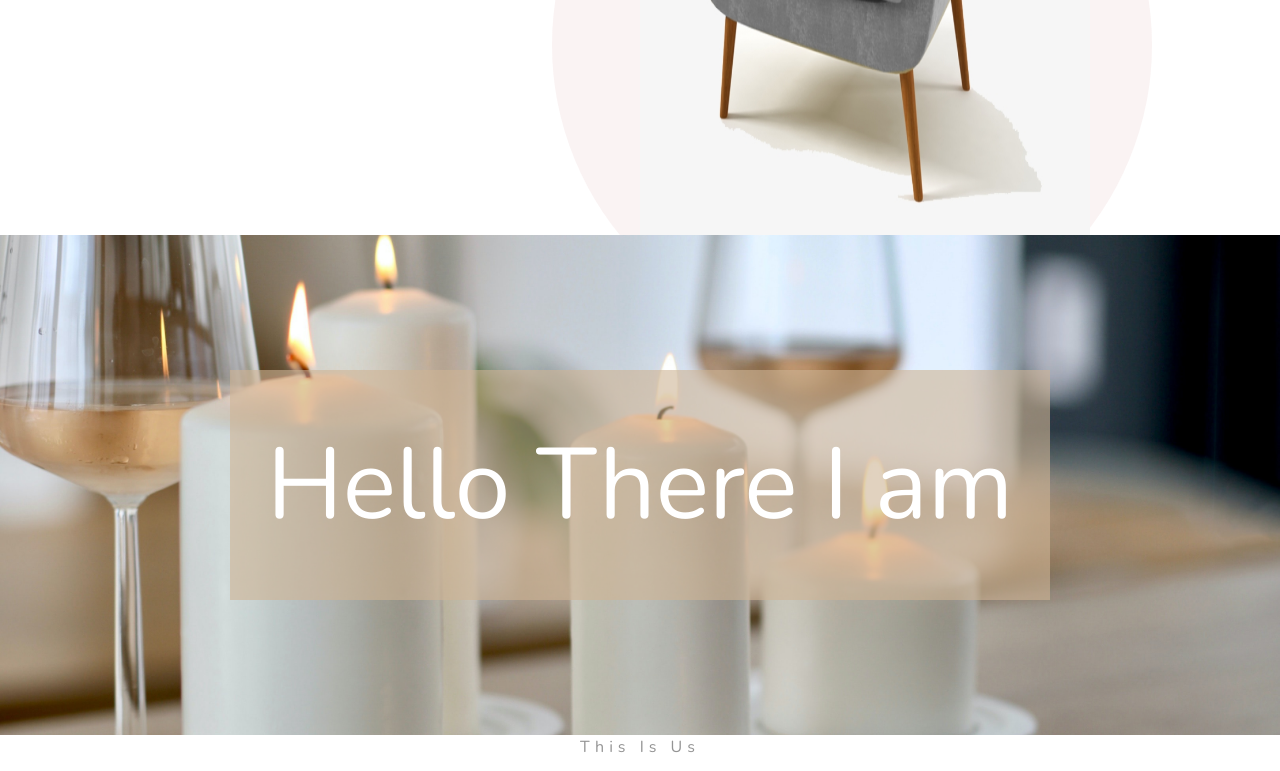
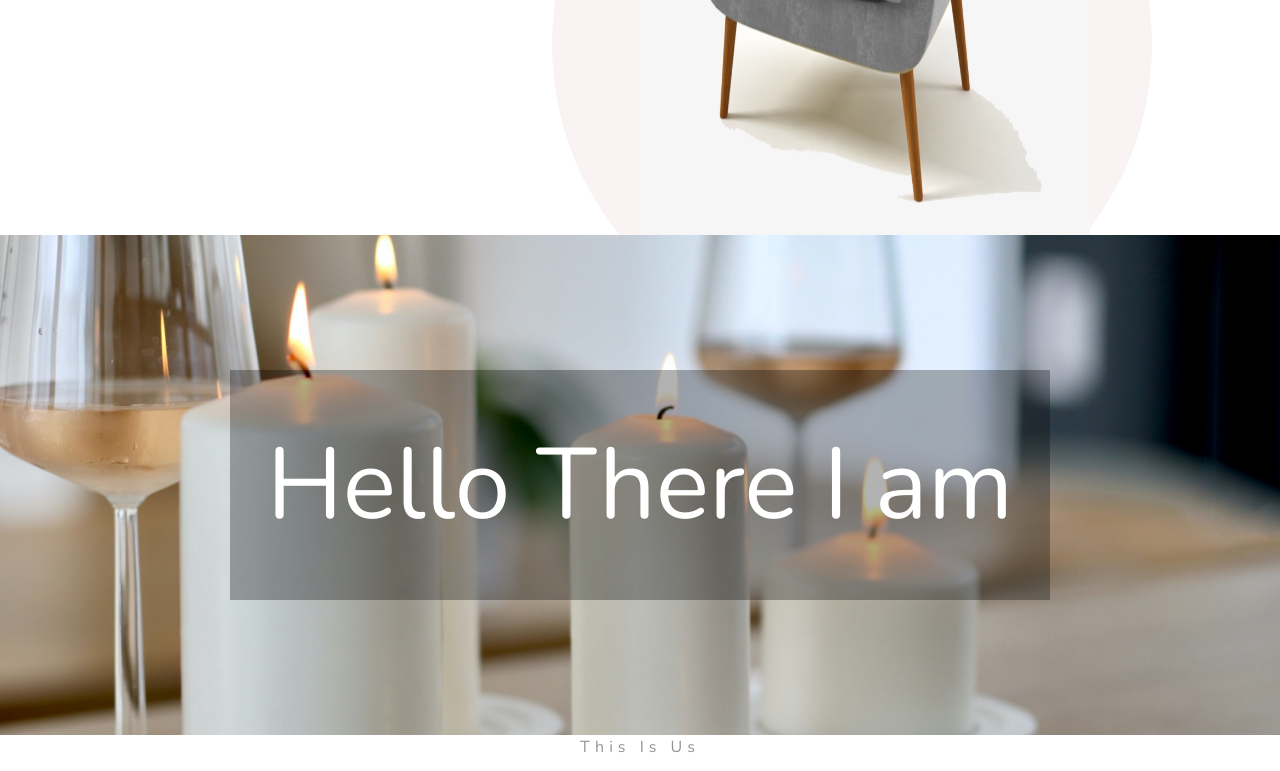
Before and after one commit to prashant0829/trade-site, a React (Create React App) app: page / in a window 1280 px wide. Shown: the part 415-1186 px from the top of the page. Built offline with nearby package versions, Linux system fonts and the light colour scheme.

Commit message:
change in color

```diff
--- a/src/App.css
+++ b/src/App.css
@@ -244,7 +244,7 @@ ul {
   max-width: 820px;
   width: 100%;
   padding: 40px 20px;
-  background-color: rgba(207, 181, 148, 0.6);
+  background-color: rgb(0 0 0 / 30%);
 }
 
 .navbar-brand img {
```
